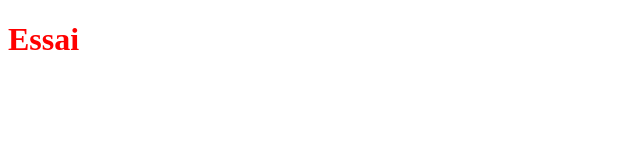
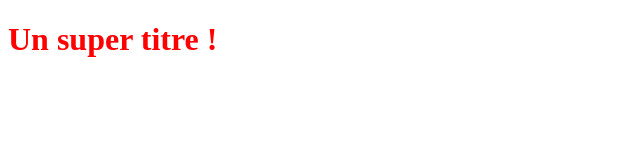
Before and after one commit to UlrichCed/Ulrich, a plain HTML site: page index.html in a window 1280 px wide. Shown: the whole page, without its empty margins (0-640 px from the left). Drawn offline with Linux system fonts and the light colour scheme.

Commit message:
Modifier le titre h1

```diff
--- a/index.html
+++ b/index.html
@@ -8,6 +8,6 @@
     <link rel="stylesheet" type="text/css" href="style.css">
 </head>
 <body>
-    <h1>Essai</h1>
+    <h1>Un super titre !</h1>
 </body>
 </html>
```
